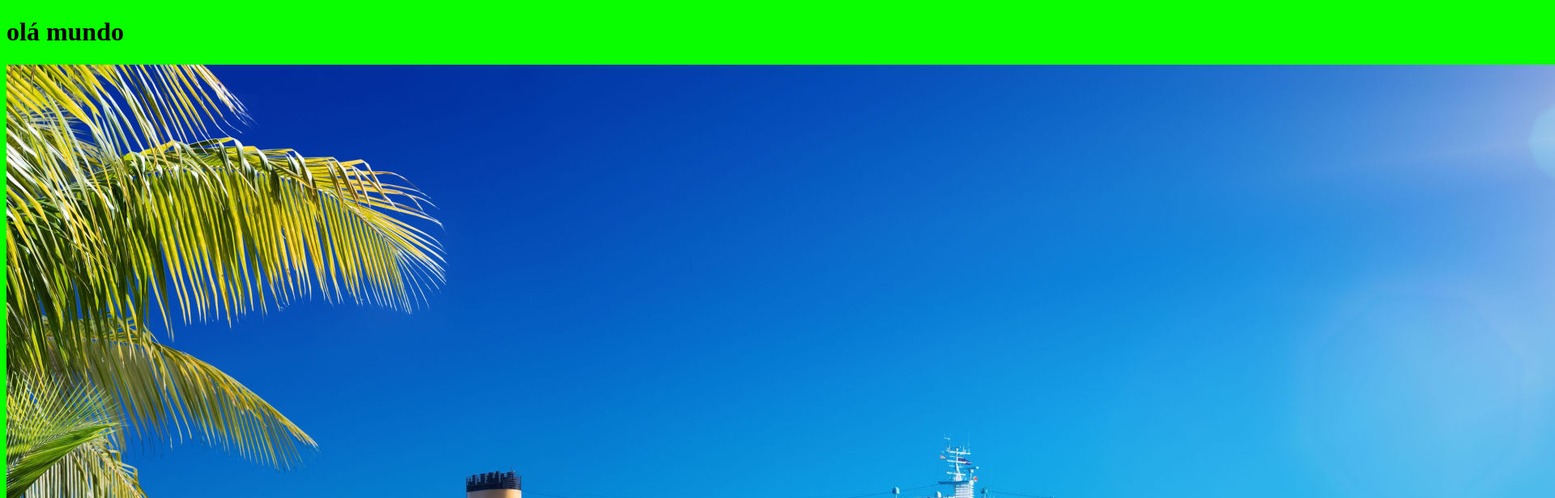
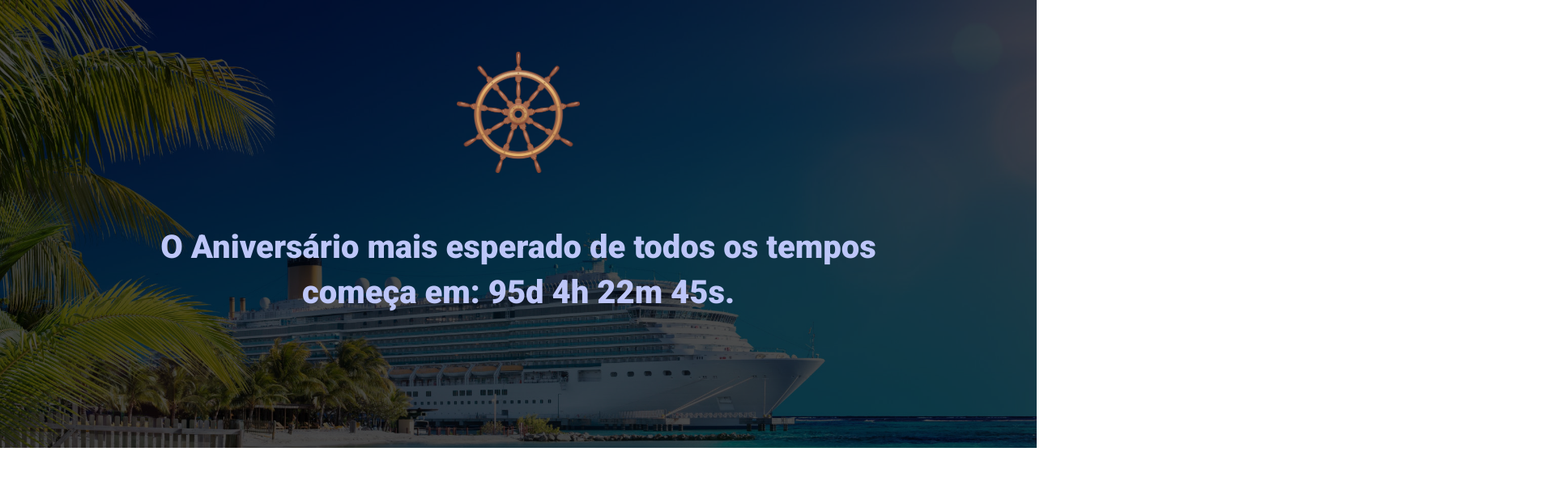
Before and after one commit to carlosevhs/evento_aniversario, a website built with Parcel: page src/index.html in a window 1280 px wide. Shown: the top 616 px of the page at 81% size, 1920 px wide, since content can reach past the window. Built offline with nearby package versions, Linux system fonts and the light colour scheme.

Commit message:
criando o hero

```diff
--- a/src/index.html
+++ b/src/index.html
@@ -1,15 +1,24 @@
 <!DOCTYPE html>
-<html lang="en">
+<html lang="pt-br">
 <head>
     <meta charset="UTF-8">
     <meta name="viewport" content="width=device-width, initial-scale=1.0">
-    <title>Document</title>
+    <title>Aniversário do Edu</title>
+    <link rel="preconnect" href="https://fonts.googleapis.com">
+    <link rel="preconnect" href="https://fonts.gstatic.com" crossorigin>
+    <link href="https://fonts.googleapis.com/css2?family=Lobster&family=Roboto:wght@400;700;900&display=swap" rel="stylesheet">
     <link rel="stylesheet" href="styles/main.scss">
 </head>
 <body>
-    <h1>olá mundo</h1>
-    <img src="./images/cruzeiros-no-caribe.jpg" alt="navio no mar">
+    <header class="hero">
+        <div class="container">
+            <img class="hero__logo" src="/src/images/leme.jpg" alt="leme">
+            <p class="hero__text">
+                O Aniversário mais esperado de todos os tempos começa em: 95d 4h 22m 45s.
+            </p>
+        </div>
+    </header>
+    <script src="scripts/main.js"></script>
+</body>
 
-    <script src="scripts/main.js"> </script>
-</body>
 </html>
--- /dev/null
+++ b/src/styles/_hero.scss
@@ -0,0 +1,53 @@
+.hero {
+    padding-top: 64px;
+    padding-bottom: 100px;
+    background-image: url(../images/cruzeiros-no-caribe.jpg);
+    background-repeat: no-repeat;
+    background-size: cover;
+    position: relative;
+
+    .container {
+        position: relative;
+    }
+
+    &::before {
+        position: absolute;
+        top: 0;
+        left: 0;
+        width: 100%;
+        height: 100%;
+        background-color: #000;
+        content: '';
+        opacity: .7;
+    }
+
+    &__text {
+        margin-top: 64px;
+        margin-bottom: 64px;
+        font-size: 40px;
+        line-height: 56px;
+        font-weight: 800;
+        text-align: center;
+    }
+
+    &__logo {
+        margin: 0 auto;
+        height: 150px;
+        display: block;
+    }
+
+    @media (max-width: 640px) {
+        padding: 40px 0;
+
+        &__logo {
+            height: 75px;
+        }
+
+        &__text {
+            font-size: 22px;
+            line-height: 24px;
+            margin: 24px 0;
+        }
+    }
+
+}
--- a/src/styles/main.scss
+++ b/src/styles/main.scss
@@ -1,3 +1,26 @@
-body {
-    background-color: rgb(9, 255, 0);
+@use 'hero';
+
+*{
+    margin: 0;
+    padding: 0;
+    box-sizing: border-box;
+    font-family: roboto, sans-serif;
+    color: rgb(189, 198, 248);
 }
+
+.container {
+    max-width: 960px;
+    width: 100%;
+    margin: 0 auto;
+
+
+    @media (max-width: 640px) {
+        max-width: 80%;
+    }
+
+    @media (max-width: 1024px) {
+        max-width: 90%;
+    }
+
+
+}
```
Also changed, not shown: src/images/leme.jpg (added).
